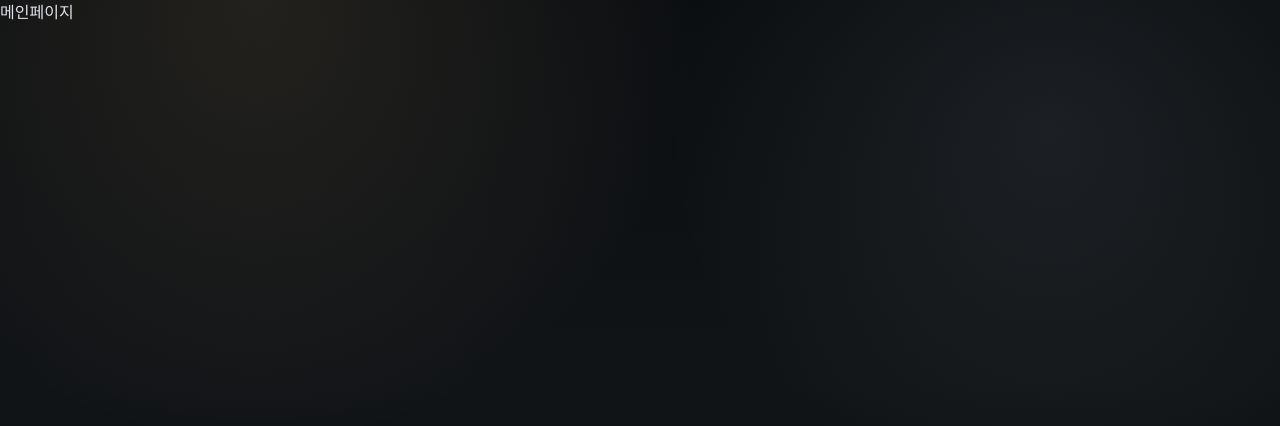
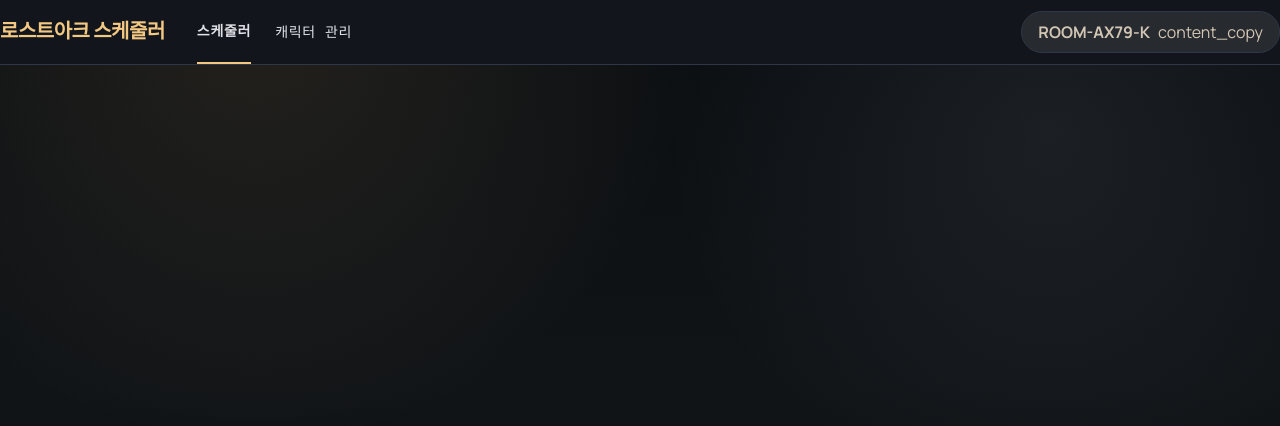
Before and after one commit to asdfqaz74/loa-schedule, a Next.js app: page / in a window 1280 px wide. Shown: the top 426 px of the page. Built offline with nearby package versions, Linux system fonts and the light colour scheme.

Commit message:
[Feat] 헤더 컴포넌트 작성중
- UI 만 붙였고, 컴포넌트 분리중

```diff
--- a/src/app/page.tsx
+++ b/src/app/page.tsx
@@ -1,3 +1,10 @@
+import Header from "@/components/common/Header";
+
 export default function MainPage() {
-  return <div>메인페이지</div>;
+  return (
+    <>
+      <Header />
+      <div>메인페이지</div>
+    </>
+  );
 }
--- /dev/null
+++ b/src/components/common/Header/MenuLink.tsx
@@ -0,0 +1,72 @@
+"use client";
+
+import Link from "next/link";
+import { usePathname } from "next/navigation";
+
+/* -------------------------------------------- */
+/*               Constant Setting               */
+/* -------------------------------------------- */
+
+/* --------------- 각 클래스별 css 설정 -------------- */
+const BASE_CLASS = "h-full flex items-center label-md transition-colors";
+const ACTIVE_CLASS = "text-primary font-bold border-b-2 border-primary";
+const INACTIVE_CLASS =
+  "text-on-surface-variant hover:text-on-surface font-medium";
+
+/* ----------------- 메뉴 아이템 설정 ---------------- */
+const MENU_ITEMS = [
+  { href: "/scheduler", label: "스케줄러", activePaths: ["/scheduler", "/"] },
+  { href: "/characters", label: "캐릭터 관리", activePaths: ["/characters"] },
+];
+
+/* -------------------------------------------- */
+/*               Component Setting              */
+/* -------------------------------------------- */
+
+type LinkComponentType = {
+  href: string;
+  isActive: boolean;
+  label: string;
+};
+
+function LinkComponent({ href, isActive, label }: LinkComponentType) {
+  return (
+    <Link
+      href={href}
+      aria-current={isActive ? "page" : undefined}
+      className={`${BASE_CLASS} ${isActive ? ACTIVE_CLASS : INACTIVE_CLASS}`}
+    >
+      {label}
+    </Link>
+  );
+}
+
+export default function MenuLink() {
+  const pathname = usePathname();
+
+  return (
+    <div className="flex items-center gap-8">
+      <h1 className="font-display text-xl font-bold text-primary tracking-tight">
+        로스트아크 스케줄러
+      </h1>
+      <nav className="hidden md:flex items-center gap-6 h-16">
+        {MENU_ITEMS.map((item) => {
+          const isActive = item.activePaths.some((path) =>
+            path === "/"
+              ? pathname === "/"
+              : pathname === path || pathname.startsWith(`${path}/`),
+          );
+
+          return (
+            <LinkComponent
+              key={item.href}
+              href={item.href}
+              isActive={isActive}
+              label={item.label}
+            />
+          );
+        })}
+      </nav>
+    </div>
+  );
+}
--- /dev/null
+++ b/src/components/common/Header/RoomInfo.tsx
@@ -0,0 +1,21 @@
+export default function RoomInfo() {
+  return (
+    <div className="flex items-center gap-4">
+      <div className="flex items-center gap-2 text-on-surface-variant text-label-sm font-label-sm bg-surface-container-high px-4 py-2 rounded-full border border-deep-border">
+        <span className="font-bold">ROOM-AX79-K</span>
+        <button
+          className="hover:text-primary transition-colors flex items-center justify-center"
+          title="방 코드 복사"
+        >
+          <span className="material-symbols-outlined text-[16px]">
+            content_copy
+          </span>
+        </button>
+      </div>
+      {/* Mobile Menu Toggle (Optional for smaller screens to show links if needed) */}
+      <button className="md:hidden text-on-surface-variant hover:text-primary transition-colors p-2">
+        <span className="material-symbols-outlined">menu</span>
+      </button>
+    </div>
+  );
+}
--- /dev/null
+++ b/src/components/common/Header/index.tsx
@@ -0,0 +1,15 @@
+import MenuLink from "./MenuLink";
+import RoomInfo from "./RoomInfo";
+
+export default function Header() {
+  return (
+    <header className="fixed top-0 w-full z-50 bg-surface-base border-b border-deep-border">
+      <div className="max-w-container mx-auto px-margin-mobile md:px-margin-desktop h-16 flex justify-between items-center">
+        {/* Left: Service Name & Menu Links */}
+        <MenuLink />
+        {/* Right: Room Info */}
+        <RoomInfo />
+      </div>
+    </header>
+  );
+}
```
Also changed, not shown: src/components/common/CardLayout.tsx (added).
